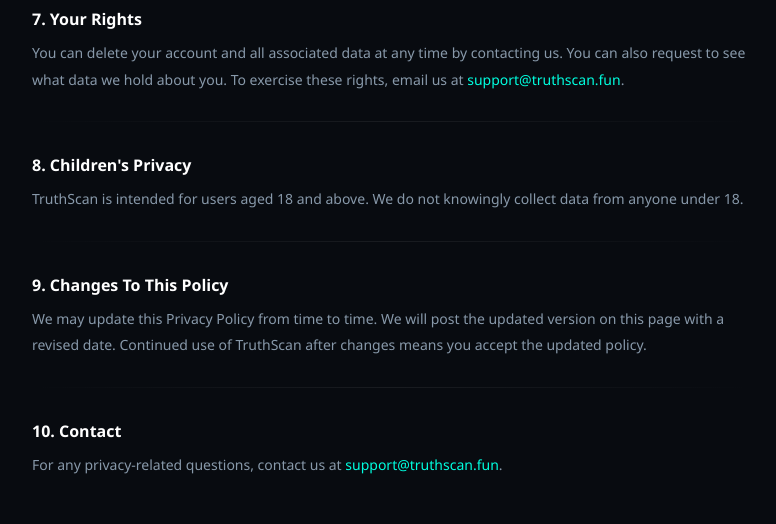
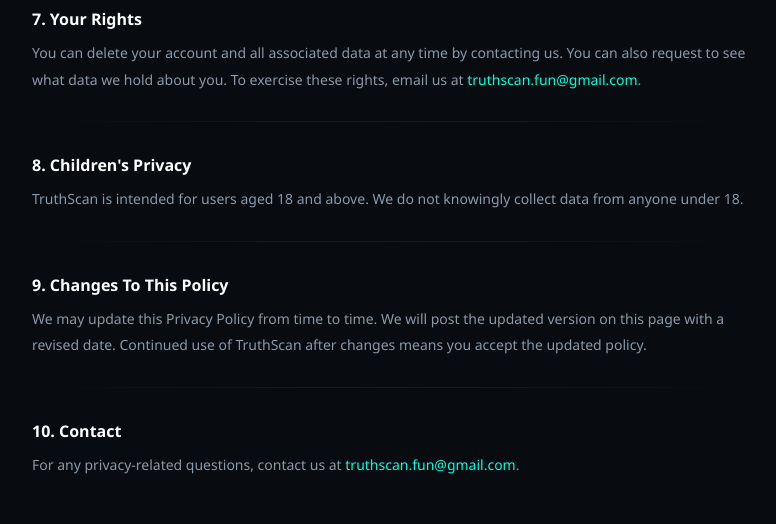
Before and after one commit to morningstar011201/truthscan, a Next.js app: page /privacy in a window 1280 px wide. Shown: the part 1629-2153 px from the top of the page, without its empty margins (248-1024 px from the left). Built offline with nearby package versions, Linux system fonts and the light colour scheme.

Commit message:
Update privacy.js

```diff
--- a/pages/privacy.js
+++ b/pages/privacy.js
@@ -79,7 +79,7 @@
           <div style={s.divider} />
 
           <h2 style={s.h2}>7. Your Rights</h2>
-          <p style={s.p}>You can delete your account and all associated data at any time by contacting us. You can also request to see what data we hold about you. To exercise these rights, email us at <span style={{ color: "#00ffe0" }}>support@truthscan.fun</span>.</p>
+          <p style={s.p}>You can delete your account and all associated data at any time by contacting us. You can also request to see what data we hold about you. To exercise these rights, email us at <span style={{ color: "#00ffe0" }}>truthscan.fun@gmail.com</span>.</p>
 
           <div style={s.divider} />
 
@@ -94,7 +94,7 @@
           <div style={s.divider} />
 
           <h2 style={s.h2}>10. Contact</h2>
-          <p style={s.p}>For any privacy-related questions, contact us at <span style={{ color: "#00ffe0" }}>support@truthscan.fun</span>.</p>
+          <p style={s.p}>For any privacy-related questions, contact us at <span style={{ color: "#00ffe0" }}>truthscan.fun@gmail.com</span>.</p>
 
           <div style={s.footer}>TRUTHSCAN AI · truthscan.fun · INDIA</div>
         </div>
```
